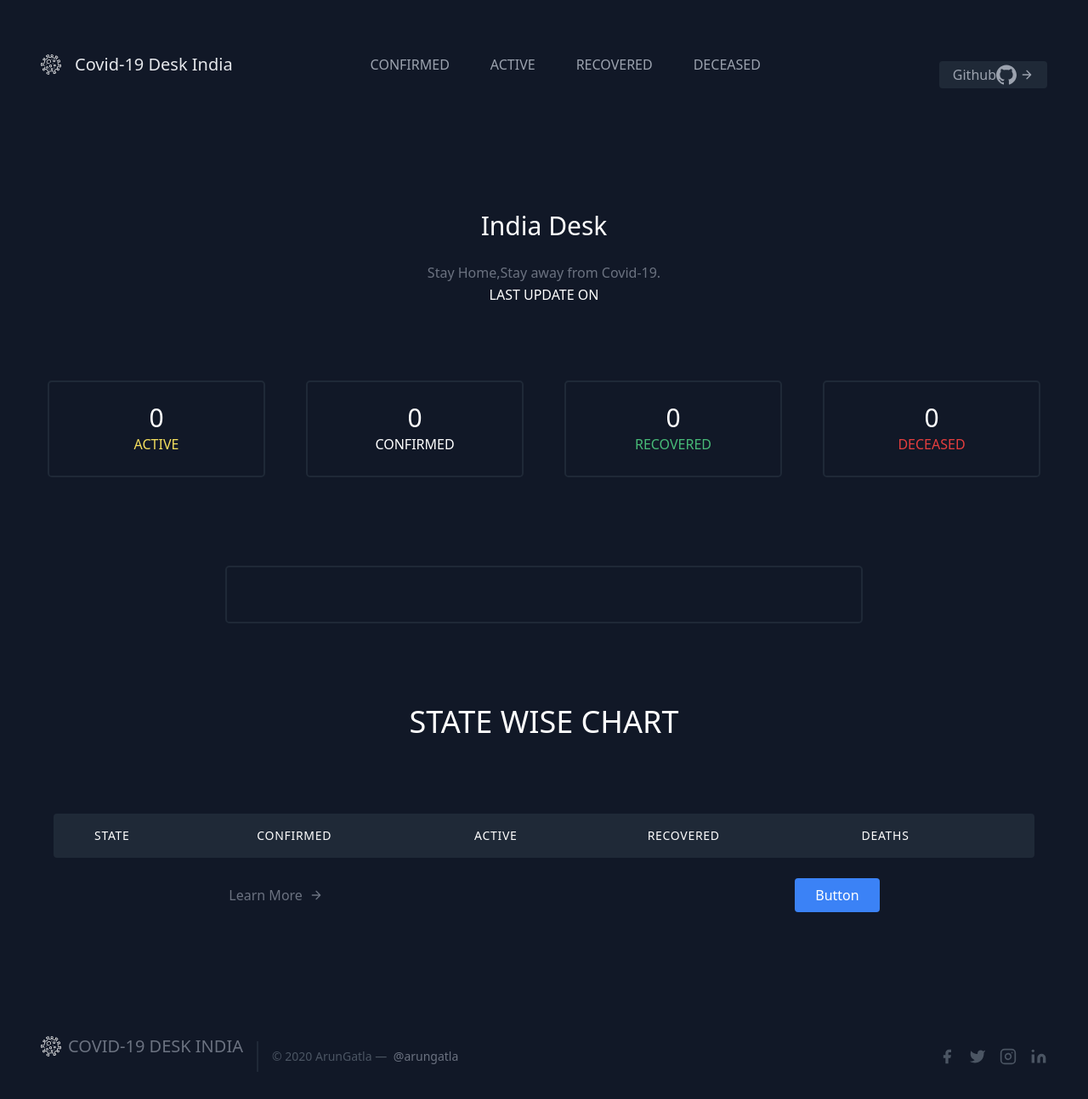
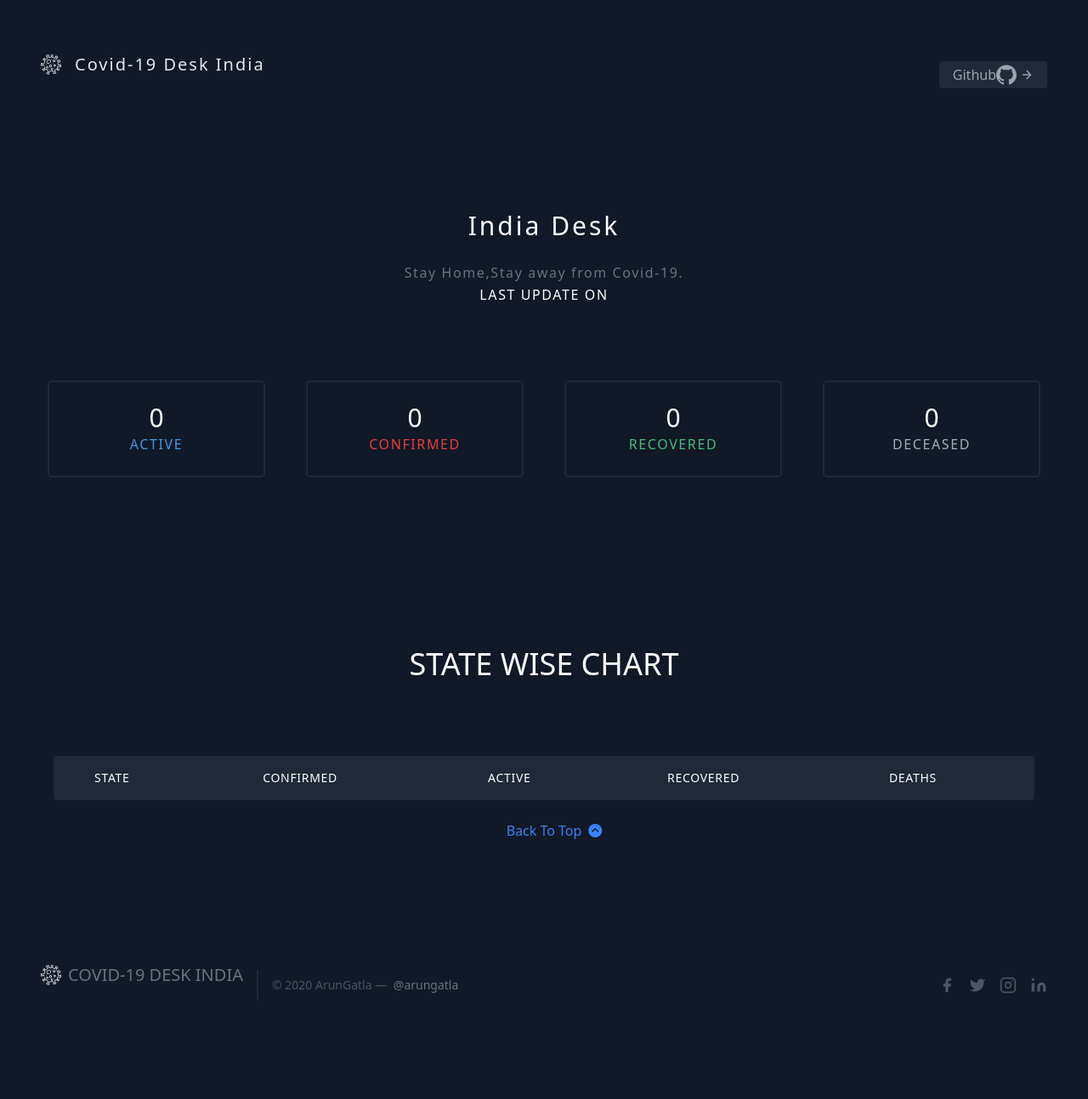
Before and after one commit to arungatla/covid-19-india-desk, a PHP site: page / in a window 1280 px wide. Shown: the whole page at 85% size. After the commit the page ends 1178 px from the top, so only its background shows below. Run offline with PHP 8.4, Linux system fonts and the light colour scheme; data that the repository does not hold is empty; some libraries are stand-ins or nearby versions; some web fonts are replaced.

Commit message:
added some table css

```diff
--- a/index.php
+++ b/index.php
@@ -42,13 +42,13 @@
   <div class="container mx-auto flex flex-wrap p-5 flex-col md:flex-row items-center">
     <a class="flex title-font font-medium items-center text-white mb-4 md:mb-0">
     <a href="#"><img src="virusw24.png" alt="virus"></a>
-      <span class="ml-3 text-xl text-gray-200">Covid-19 Desk India</span>
+      <span class="ml-3 text-xl text-gray-200 tracking-widest">Covid-19 Desk India</span>
     </a>
     <nav class="md:ml-auto md:mr-auto flex flex-wrap items-center text-base justify-center">
-      <a href="#confirmed" class="mr-5 hover:text-white">CONFIRMED</a>
+      <!-- <a href="#confirmed" class="mr-5 hover:text-white">CONFIRMED</a>
       <a href="#active" class="mr-5 hover:text-white">ACTIVE</a>
       <a href="#recovered" class="mr-5 hover:text-white">RECOVERED</a>
-      <a href="#deceased" class="mr-5 hover:text-white">DECEASED</a>
+      <a href="#deceased" class="mr-5 hover:text-white">DECEASED</a> -->
     </nav>
     <a href="https://github.com/arungatla"  target="_blank" rel="noopener noreferrer">
     <button class="inline-flex items-center bg-gray-800 border-0 py-1 px-3 focus:outline-none hover:bg-gray-700 rounded text-base mt-4 md:mt-0">Github
@@ -66,10 +66,10 @@
 <section class="text-gray-500 bg-gray-900 body-font">
   <div class="container px-5 py-24 mx-auto">
     <div class="flex flex-col text-center w-full mb-20">
-      <h1 class="sm:text-3xl text-2xl font-medium title-font mb-4 text-white">India Desk</h1>
-      <p class=" mx-auto leading-relaxed text-base">Stay Home,Stay away from Covid-19.</p>
+      <h1 class="sm:text-3xl text-2xl font-medium title-font mb-4 text-white tracking-widest">India Desk</h1>
+      <p class=" mx-auto leading-relaxed text-base tracking-widest">Stay Home,Stay away from Covid-19.</p>
       <div></div>
-      <p class=" text-center mx-auto leading-relaxed text-base" style="color: white;">LAST UPDATE ON</p>
+      <p class=" text-center mx-auto leading-relaxed text-base tracking-widest" style="color: white;">LAST UPDATE ON</p>
       <p class=" text-center mx-auto leading-relaxed text-base" style="color: white;"><?php echo $lastupdate ?></p>
     </div>
     <div class="flex flex-wrap -m-4 text-center">
@@ -77,28 +77,29 @@
         <div class="border-2 border-gray-800 px-4 py-6 rounded-lg">
 
           <h2 class="title-font font-medium text-3xl text-white "><?php echo $active_cases ?></h2>
-          <p class="leading-relaxed" style="color:#F6E05E;">ACTIVE</p>
+          <p class="leading-relaxed tracking-widest" style="color:#4299E1;">ACTIVE</p>
         </div>
       </div>
       <div class="p-4 md:w-1/4 sm:w-1/2 w-full">
         <div class="border-2 border-gray-800 px-4 py-6 rounded-lg">
           <h2 class="title-font font-medium text-3xl text-white" style="color:#E53E3E;"><?php echo $confirmed_cases ?></h2>
-          <p class="leading-relaxed" style="color:white;">CONFIRMED</p>
+          <p class="leading-relaxed tracking-widest" style="color:#E53E3E;">CONFIRMED</p>
         </div>
       </div>
       <div class="p-4 md:w-1/4 sm:w-1/2 w-full">
         <div class="border-2 border-gray-800 px-4 py-6 rounded-lg">
 
           <h2 class="title-font font-medium text-3xl text-white" style="color:#E53E3E;"><?php echo $recovered_cases ?></h2>
-          <p class="leading-relaxed" style="color:#48BB78;">RECOVERED</p>
+          <p class="leading-relaxed tracking-widest" style="color:#48BB78;">RECOVERED</p>
         </div>
       </div>
       <div class="p-4 md:w-1/4 sm:w-1/2 w-full">
         <div class="border-2 border-gray-800 px-4 py-6 rounded-lg">
 
           <h2 class="title-font font-medium text-3xl text-white" style="color:#E53E3E;"><?php echo $deceased_cases ?></h2>
-          <p class="leading-relaxed"><?php ?></p>
-          <p class="leading-relaxed" style="color:#E53E3E;">DECEASED</p>
+          <!-- <p class="leading-relaxed"><?php ?></p> -->
+
+          <p class="leading-relaxed tracking-widest" style="color:#A0AEC0;">DECEASED</p>
         </div>
       </div>
     </div>
@@ -109,25 +110,6 @@
 
 <!-- state wise news in carousel -->
 
-
-<div id="carouselExampleSlidesOnly" class="container carousel slide text-gray-400 justify-center bg-gray-900 body-font " data-ride="carousel">
-    <div class="carousel-inner border-2 border-gray-800 py-8 rounded-lg" style="width:60%;margin:auto;">
-        <?php
-            foreach($data['statewise'] as $key => $value){
-                if ($key==0){
-                    continue;
-                }
-
-
-                ?>
-            <div class="carousel-item active text-center">
-                <p src="" class="d-block w-100"><?php echo $value['statenotes']?></p>
-            </div>
-
-        <?php } ?>
-
-    </div>
-</div>
 
 <!-- Table creating and validating the data -->
 
@@ -142,11 +124,12 @@
         <thead>
           <tr>
             <th class="px-5 py-3 title-font tracking-wider font-medium text-white text-sm bg-gray-800 rounded-tl rounded-bl">STATE</th>
-            <th class="px-5 py-3 title-font tracking-wider font-medium text-white text-sm bg-gray-800">CONFIRMED</th>
+            <th class="px-5 py-3 title-font tracking-wider font-medium text-white text-sm bg-gray-800">CONFIRMED
+
+            </th>
             <th class="px-5 py-3 title-font tracking-wider font-medium text-white text-sm bg-gray-800">ACTIVE</th>
             <th class="px-5 py-3 title-font tracking-wider font-medium text-white text-sm bg-gray-800">RECOVERED</th>
-            <th class="px-5 py-3 title-font tracking-wider font-medium text-white text-sm bg-gray-800">DEATHS</th>
-            <th class="w-10 title-font tracking-wider font-medium text-white text-sm bg-gray-800 rounded-tr rounded-br"></th>
+            <th class="px-5 py-3 title-font tracking-wider font-medium text-white text-sm bg-gray-800 rounded-tr rounded-br">DEATHS</th>
           </tr>
         </thead>
         <tbody>
@@ -170,13 +153,9 @@
       </table>
     </div>
     <div class="flex pl-4 mt-4 lg:w-2/3 w-full mx-auto">
-      <a class="text-blue-500 inline-flex items-center md:mb-2 lg:mb-0">Learn More
-        <svg fill="none" stroke="currentColor" stroke-linecap="round" stroke-linejoin="round" stroke-width="2" class="w-4 h-4 ml-2" viewBox="0 0 24 24">
-          <path d="M5 12h14M12 5l7 7-7 7"></path>
-        </svg>
-      </a>
-      <button class="flex ml-auto text-white bg-blue-500 border-0 py-2 px-6 focus:outline-none hover:bg-blue-600 rounded">Button</button>
-    </div>
+      <a class="text-blue-500 inline-flex items-center md:mb-2 lg:mb-0" style="margin:auto;" href="#top">Back To Top
+      <i class="fas fa-chevron-circle-up ml-2"></i>
+      </a>    </div>
   </div>
 </section>
 <!-- footer -->
```
